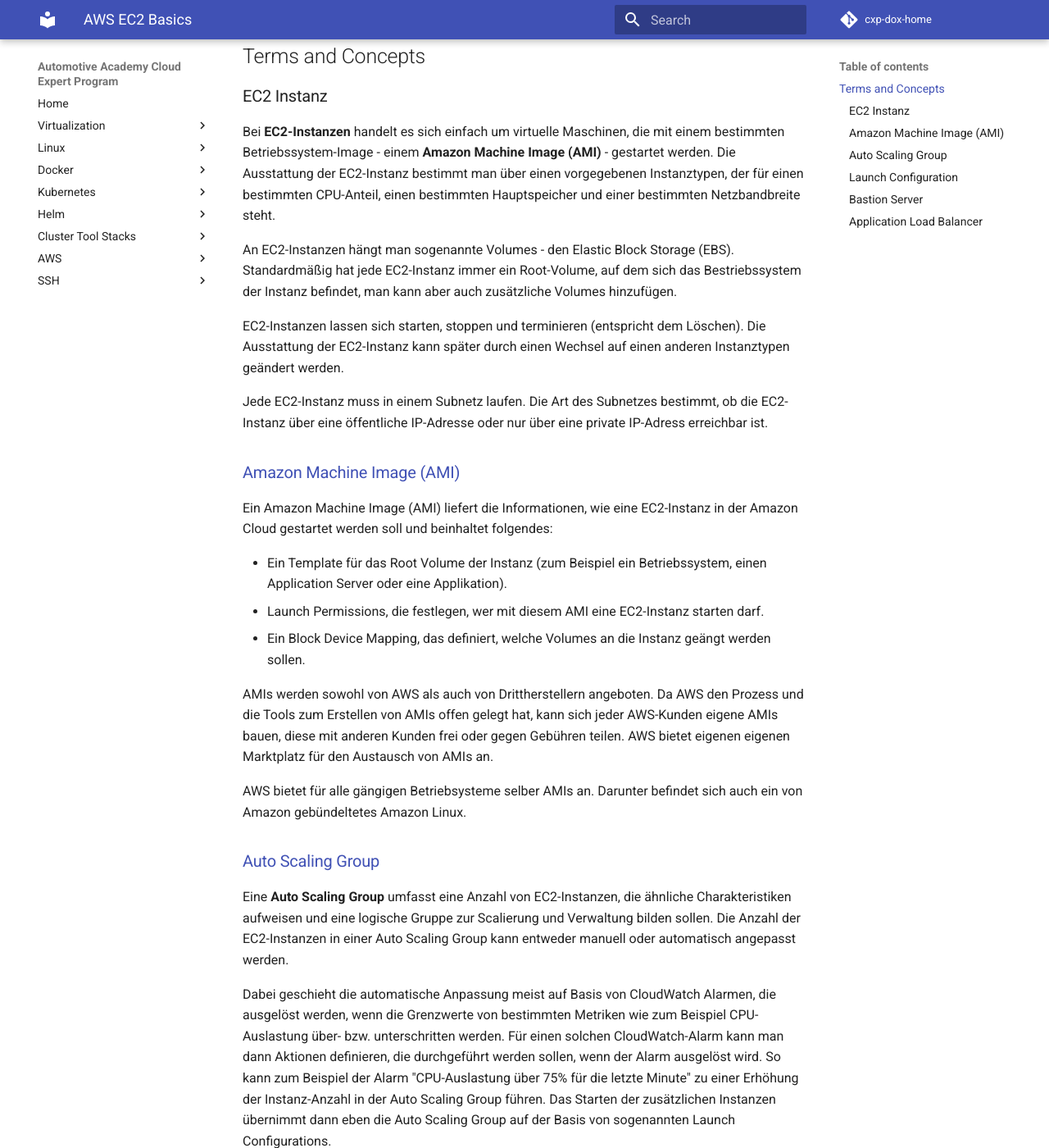
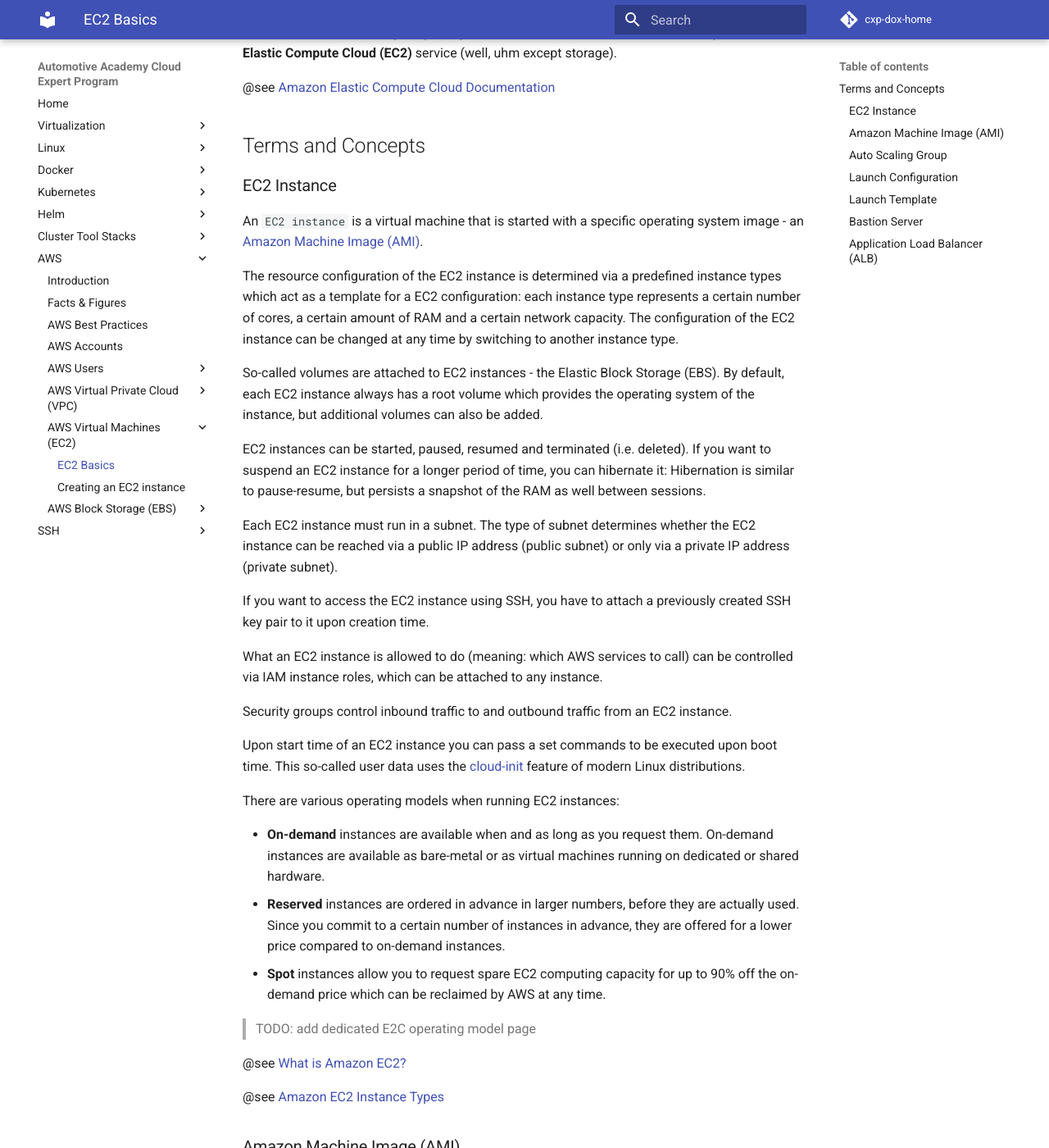
Before and after one commit to msgoat/cxp-dox-home, an MkDocs documentation site: the page built from docs/aws/ec2/ec2_basics.md, in a window 1280 px wide and 1400 px high, scrolled down 220 px. Shown: the whole window at 82% size. Built offline with MkDocs 1.6.1 and Material for MkDocs 9.7.7, drawn with Linux system fonts in a browser that asks for light colours; comment, search, counter and statistics services are not loaded; some of the changed text lies outside the part shown.

Commit message:
merged all AWS docs from AT.41 doc site

```diff
--- a/docs/aws/ec2/ec2_basics.md
+++ b/docs/aws/ec2/ec2_basics.md
@@ -2,72 +2,149 @@
 
 Here you will find a description of the most important terms and concepts to get you started quickly in the world of the AWS virtual machines.
 
+Virtual machines and everything else you need to run them on AWS are covered by the __Amazon Elastic Compute Cloud (EC2)__ service (well, uhm except storage).
+
+@see [Amazon Elastic Compute Cloud Documentation](https://docs.aws.amazon.com/ec2/index.html)
+
 ## Terms and Concepts
 
-### EC2 Instanz
+### EC2 Instance
 
-Bei __EC2-Instanzen__ handelt es sich einfach um virtuelle Maschinen, die mit einem bestimmten Betriebssystem-Image - einem __Amazon Machine Image (AMI)__ - gestartet werden. Die Ausstattung der EC2-Instanz bestimmt man über einen vorgegebenen Instanztypen, der für einen bestimmten CPU-Anteil, einen bestimmten Hauptspeicher und einer bestimmten Netzbandbreite steht.
+An `EC2 instance` is a virtual machine that is started with a specific operating system image - an [Amazon Machine Image (AMI)](#amazon-machine-image-ami).
 
-An EC2-Instanzen hängt man sogenannte Volumes - den Elastic Block Storage (EBS). Standardmäßig hat jede EC2-Instanz immer ein Root-Volume, auf dem sich das Bestriebssystem der Instanz befindet, man kann aber auch zusätzliche Volumes hinzufügen.
+The resource configuration of the EC2 instance is determined via a predefined instance types which act as a template for a EC2 configuration:
+each instance type represents a certain number of cores, a certain amount of RAM and a certain network capacity.
+The configuration of the EC2 instance can be changed at any time by switching to another instance type.
 
-EC2-Instanzen lassen sich starten, stoppen und terminieren (entspricht dem Löschen). Die Ausstattung der EC2-Instanz kann später durch einen Wechsel auf einen anderen Instanztypen geändert werden.
+So-called volumes are attached to EC2 instances - the Elastic Block Storage (EBS).
+By default, each EC2 instance always has a root volume which provides the operating system of the instance, but additional volumes can also be added.
 
-Jede EC2-Instanz muss in einem Subnetz laufen. Die Art des Subnetzes bestimmt, ob die EC2-Instanz über eine öffentliche IP-Adresse oder nur über eine private IP-Adress erreichbar ist.
+EC2 instances can be started, paused, resumed and terminated (i.e. deleted). If you want to suspend an EC2 instance for a longer period of time,
+you can hibernate it: Hibernation is similar to pause-resume, but persists a snapshot of the RAM as well between sessions.
 
-### [Amazon Machine Image (AMI)](http://docs.aws.amazon.com/AWSEC2/latest/UserGuide/AMIs.html)
+Each EC2 instance must run in a subnet.
+The type of subnet determines whether the EC2 instance can be reached via a public IP address (public subnet) or only via a private IP address (private subnet).
 
-Ein Amazon Machine Image (AMI) liefert die Informationen, wie eine EC2-Instanz in der Amazon Cloud gestartet werden soll und beinhaltet folgendes:
+If you want to access the EC2 instance using SSH, you have to attach a previously created SSH key pair to it upon creation time.
 
-* Ein Template für das Root Volume der Instanz (zum Beispiel ein Betriebssystem, einen Application Server oder eine Applikation).
-* Launch Permissions, die festlegen, wer mit diesem AMI eine EC2-Instanz starten darf.
-* Ein Block Device Mapping, das definiert, welche Volumes an die Instanz geängt werden sollen.
+What an EC2 instance is allowed to do (meaning: which AWS services to call) can be controlled via IAM instance roles, which can be attached to any instance.
 
-AMIs werden sowohl von AWS als auch von Drittherstellern angeboten. Da AWS den Prozess und die Tools zum Erstellen von AMIs offen gelegt hat, kann sich jeder AWS-Kunden eigene AMIs bauen, diese mit anderen Kunden frei oder gegen Gebühren teilen. AWS bietet eigenen eigenen Marktplatz für den Austausch von AMIs an.
+Security groups control inbound traffic to and outbound traffic from an EC2 instance.
 
-AWS bietet für alle gängigen Betriebsysteme selber AMIs an. Darunter befindet sich auch ein von Amazon gebündeltetes Amazon Linux.
+Upon start time of an EC2 instance you can pass a set commands to be executed upon boot time. This so-called user data
+uses the [cloud-init](https://cloudinit.readthedocs.io/en/latest/) feature of modern Linux distributions.
 
-### [Auto Scaling Group](http://docs.aws.amazon.com/autoscaling/latest/userguide/AutoScalingGroup.html)
+There are various operating models when running EC2 instances:
 
-Eine __Auto Scaling Group__ umfasst eine Anzahl von EC2-Instanzen, die ähnliche Charakteristiken aufweisen und eine logische Gruppe zur Scalierung und Verwaltung bilden sollen. Die Anzahl der EC2-Instanzen in einer Auto Scaling Group kann entweder manuell oder automatisch angepasst werden.
+* __On-demand__ instances are available when and as long as you request them. On-demand instances are available as bare-metal or
+as virtual machines running on dedicated or shared hardware.
+* __Reserved__ instances are ordered in advance in larger numbers, before they are actually used. Since you commit to
+a certain number of instances in advance, they are offered for a lower price compared to on-demand instances.
+* __Spot__ instances allow you to request spare EC2 computing capacity for up to 90% off the on-demand price which can
+be reclaimed by AWS at any time.
 
-Dabei geschieht die automatische Anpassung meist auf Basis von CloudWatch Alarmen, die ausgelöst werden, wenn die Grenzwerte von bestimmten Metriken wie zum Beispiel CPU-Auslastung über- bzw. unterschritten werden. Für einen solchen CloudWatch-Alarm kann man dann Aktionen definieren, die durchgeführt werden sollen, wenn der Alarm ausgelöst wird. So kann zum Beispiel der Alarm "CPU-Auslastung über 75% für die letzte Minute" zu einer Erhöhung der Instanz-Anzahl in der Auto Scaling Group führen. Das Starten der zusätzlichen Instanzen übernimmt dann eben die Auto Scaling Group auf der Basis von sogenannten Launch Configurations.
+> TODO: add dedicated E2C operating model page
 
-### [Launch Configuration](http://docs.aws.amazon.com/autoscaling/latest/userguide/LaunchConfiguration.html)
+@see [What is Amazon EC2?](https://docs.aws.amazon.com/AWSEC2/latest/UserGuide/concepts.html)
 
-Eine __Launch Configuration__ definiert die Charakteristiken einer EC2-Instanz, die innerhalb einer Auto Scaling Group gestartet werden soll. Zu diesen Charakteristiken gehören neben dem Instanz-Typ und dem AMI auch die Security Group, eine IAM-Instanz-Rolle (welche AWS-Dienste darf die EC2-Instanz ausführen), ein Schlüsselpaar für den SSH-Zugriff auf die Instant usw.
+@see [Amazon EC2 Instance Types](https://aws.amazon.com/ec2/instance-types/)
+
+### Amazon Machine Image (AMI)
+
+An `Amazon Machine Image (AMI)` provides the information on how to start an [EC2 instance](#ec2-instance) in the Amazon Cloud and includes the following:
+
+* A template for the root volume of the instance (operating system, pre-installed software like applications or application servers).
+* Launch permissions that define who is allowed to start an EC2 instance with this particular AMI.
+* A block device mapping that controls which volumes are to be attached to the EC2 instance.
+
+AMIs are offered both by AWS and by third-party vendors.
+Because AWS has disclosed the process and tools for creating AMIs,
+you can build custom AMIs from scratch or from base AMIs.
+These AMIs can be shared with other customers freely or for a fee using the AWS AMI marketplace.
+
+AWS offers AMIs for most common operating systems. AWS even comes with an AWS-managed Linux distribution called Amazon Linux.
+
+@see [Amazon Machine Image (AMI)](https://docs.aws.amazon.com/AWSEC2/latest/UserGuide/AMIs.html)
+
+### Auto Scaling Group
+
+An `Auto Scaling Group` represents a group of EC2 instances that have similar characteristics
+and are intended to form a logical group for scaling and management.
+The number of EC2 instances in an auto scaling group can be adjusted either manually or automatically.
+
+The automatic adjustment usually takes place leveraging CloudWatch alarms,
+which are triggered when certain metrics such as CPU utilization exceed or fall below the limit values.
+For such a CloudWatch alarm, actions can be defined which should be carried out when the alarm is triggered.
+For example, the alarm "CPU utilization over 75% for the last minute" can lead to an increase in the number of instances in the Auto Scaling Group.
+The Auto Scaling Group then starts the additional instances on the basis of so-called launch configurations.
+
+The type of EC2 instances managed by an auto scaling group is defined either by [launch templates](#launch-template) or by
+[launch configurations](#launch-configuration).
+
+@see [Auto Scaling Groups](https://docs.aws.amazon.com/autoscaling/latest/userguide/AutoScalingGroup.html)
+
+### Launch Configuration
+
+A `Launch Configuration` defines the characteristics of an EC2 instance to be started within an Auto Scaling Group.
+In addition to the instance type and the AMI, these characteristics also include the security group,
+an IAM instance role, a key pair for SSH access to the instant, etc.
+
+@see [Launch Configuration](https://docs.aws.amazon.com/autoscaling/latest/userguide/LaunchConfiguration.html)
+
+### Launch Template
+
+A `Launch Template` are similiar to [launch configurations](#launch-configuration) but offer a version management
+and inheritance as well:
+you can have multiple versions of launch templates which can extend a base template.
+
+!!! tip "Favour launch templates over launch configurations"
+    AWS recommends to use launch templates instead of launch configurations to get the latest features from AWS EC2.
+
+@see [Launch Templates](https://docs.aws.amazon.com/autoscaling/latest/userguide/LaunchTemplate.html)
 
 ### Bastion Server
 
-Ein Bastion Server ist eine einfache EC2-Instanz mit öffentlicher IP-Adresse, die über SSH aus dem Internet erreichbar ist. Normalerweise dienen Bastion Server ausschließlich nur dem Zweck, von außen die Instanzen im eigenen VPC administrieren zu können oder gar komplette Softwarepakete in das VPC hinein installieren zu können.
+A `bastion server` is a simple EC2 instance with a public IP address that can be reached from the Internet via SSH.
+In general, the purpose of a bastion server is to administer the instances in your own VPC from outside the VPC
+or to install complete software packages into the VPC.
 
-### [Application Load Balancer](http://docs.aws.amazon.com/elasticloadbalancing/latest/application/introduction.html)
+@see [Controlling Network Access to EC2 Instances Using a Bastion Server](https://aws.amazon.com/blogs/security/controlling-network-access-to-ec2-instances-using-a-bastion-server/)
+@see [Linux Bastion Hosts on AWS](https://aws.amazon.com/quickstart/architecture/linux-bastion/)
 
-Ein __Application Load Balancer__ ist ein von AWS angebotener virtueller redundanter, hochverfügbarer und horizontal skalierender Load Balancer, der sich für ein VPC provisionieren lässt. Für den Load Balancher selber bezahlt man dabei nichts sondern nur für den Traffic, der durch den Load Balancer geroutet wird.
+### Application Load Balancer (ALB)
 
-Hier ein Überlick über einen derartigen Load Balancer:
+An __Application Load Balancer__ is a virtual redundant, highly available and horizontally scaling load balancer offered by AWS,
+which can be provisioned for a VPC.
+You don't pay for the load balancer itself, you only pay for the traffic that is routed through the load balancer.
 
-![AWS Application Load Balancer](../img/aws_alb_moving_parts.png)
+![AWS Application Load Balancer](img/aws_alb_moving_parts.png)
 
-Einem Load Balancer werden __Listener__ hinzugefügt. Jeder Listener definiert dabei ein Protokoll/Port-Paar, (z.B.: HTTP:80, HTTPS:443) auf das der Listener hört.
+`Listener` are added to a load balancer. Each listener defines a protocol / port pair (e.g. HTTP: 80, HTTPS: 443) that the listener listens to.
 
-Jeder Listener verfügt über Regeln (__Rules__), die bestimmen, an welche Target Group der eingehende Request basierend auf dessen URL weitergeleitet werden soll. Dabei werden sowohl __Path Based Routing__ als auch __Host Based Routing__ unterstützt.
+Each listener has `rules` that determine which target group the incoming request should be forwarded to based on its URL.
+Both __path based routing__ and __host based routing__ are supported.
 
-Eine __Target Group__ verwaltet nun eine Gruppe von Targets, an die er eingehende Request weitergeleitet werden soll. Es wird nur ein Target für die Bearbeitung des Requests ausgewählt. Für eine Target Group können __Health Checks__ definiert werden, anhand dessen der Zustand der Targets überwacht werden soll. Nur gesunde Targets erhalten Requests zur Verarbeitung.
+A `target group` now manages a group of targets to which it should forward incoming requests.
+Target must be explicitly registered to a target group in order to join it.
+For each incoming request, only one target is picked to process the request using a configurable algorithm.
+For each target group, `health checks` can be defined. A health check controls how a target group can determine the status of registered instances.
+Only healthy targets receive requests for processing.
 
-Bei den __Targets__ handelt es sich schließlich um Applikationen auf EC2-Instanzen, die eingehende Requests von der Target Group zugeteilt bekommen. Die Applikationen können sich dynamisch bei einer Target-Group mit einer IP-Adresse und einer Portnummer registrieren oder werden manuell über die AWS-Konsole oder über die AWS
-CLI einer Target Group hinzugefügt. Eine EC2-Instanz kann mehrmals in einer Target Group vorkommen, wenn sie mehrere Applikationen dieser Target Group hostet.
+Finally, the `targets` are applications on EC2 instances that receive incoming requests from the target group.
+The applications must be registered explicitly to a target group with an IP address and a port number.
+An EC2 instance can appear several times in a target group if it hosts several applications of this target group.
 
-Bei einem Application Load Balancer lassen sich zwei Betriebsarten unterscheiden:
+There are two operating modes for an application load balancer:
 
-* Ein externer Application Load Balancer kann über ein Internet Gateway Requests aus dem Internet an Instanzen im VPC weiterleiten.
-* Ein interner Application Load Balancer kann nur Traffic innerhalb eines VPCs weiterleiten.
+* An __external__ application load balancer can forward requests from the Internet to instances in the VPC via an Internet gateway.
+* An __internal__ application load balancer can only forward traffic within a VPC.
 
-Hier noch ein kleines Schaubild, das die Kommunikation über einen externen Application Load Balancer veranschaulichen soll:
+![AWS Application Load Balancer Routing](img/aws_alb_routing.png)
 
-![AWS Application Load Balancer Routing](../img/aws_alb_routing.png)
+The application load balancer must be attached to a public subnet in each availability zone to which it should route traffic.
 
-Der Application Load Balancer muss mit einem öffentlichen Subnetz in jeder Availability Zone verknüpft werden, in der er an Targets routen soll.
+The targets themselves no longer need to be located in public subnets, but can also run in private subnets.
 
-Die Targets selber brauchen sich dann nicht mehr in öffentlichen Subnetzen befinden, sondern können auch in privaten Subnetzen laufen.
+The Application Load Balancer receives requests from the Internet via the Internet gateway assigned to the VPC.
 
-Requests aus dem Internet erhält der Application Load Balancer über das dem VPC zugeordnete Internet Gateway.
+@see [Application Load Balancer](http://docs.aws.amazon.com/elasticloadbalancing/latest/application/introduction.html)
--- a/mkdocs.yml
+++ b/mkdocs.yml
@@ -83,6 +83,7 @@ nav:
   - AWS:
       - Introduction: aws/index.md
       - Facts & Figures: aws/aws_facts_figures.md
+      - AWS Best Practices: aws/aws_best_practices.md
       - AWS Accounts: aws/aws_accounts.md
       - AWS Users:
           - User Account Basics: aws/iam/aws_users.md
@@ -90,7 +91,9 @@ nav:
           - Setting up a Programmatic User Account: aws/iam/aws_programmatic_user_setup.md
       - AWS Virtual Private Cloud (VPC):
           - VPC Basics: aws/vpc/vpc_basics.md
+          - VPC Reference Blueprint: aws/vpc/vpc_blueprint.md
       - AWS Virtual Machines (EC2):
+          - EC2 Basics: aws/ec2/ec2_basics.md
           - Creating an EC2 instance: aws/ec2/ec2_create_instance.md
       - AWS Block Storage (EBS):
           - Creating an EBS volume: aws/ebs/ebs_create_volume.md
```
Also changed, not shown: docs/aws/aws-best-practices.md (deleted, +0 -80 lines), docs/aws/aws-vpc-blueprint.md (deleted, +0 -87 lines), docs/aws/aws_best_practices.md (added, +104 -0 lines), docs/aws/iam/aws_users.md (+1 -0 lines), docs/aws/vpc/vpc_blueprint.md (added, +43 -0 lines), docs/aws/ec2/img/aws_alb_moving_parts.png (renamed from docs/aws/img/aws_alb_moving_parts.png), docs/aws/ec2/img/aws_alb_routing.png (renamed from docs/aws/img/aws_alb_routing.png), docs/aws/vpc/img/aws_vpc_blueprint.png (renamed from docs/aws/img/aws_vpc_blueprint.png), docs/aws/vpc/img/aws_vpc_subnet_layers.png (renamed from docs/aws/img/aws_vpc_subnet_layers.png).
